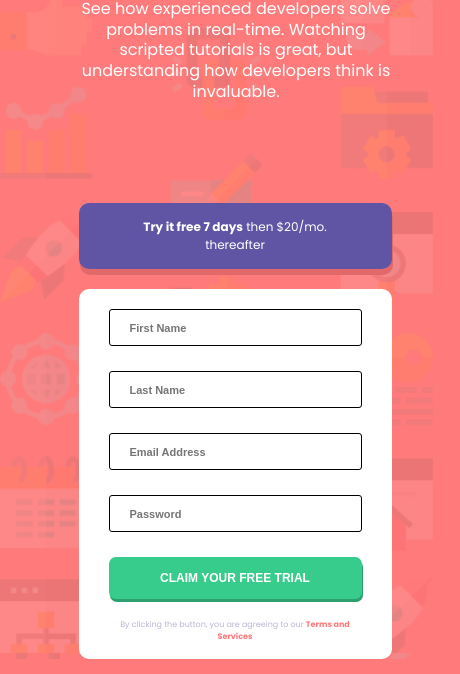
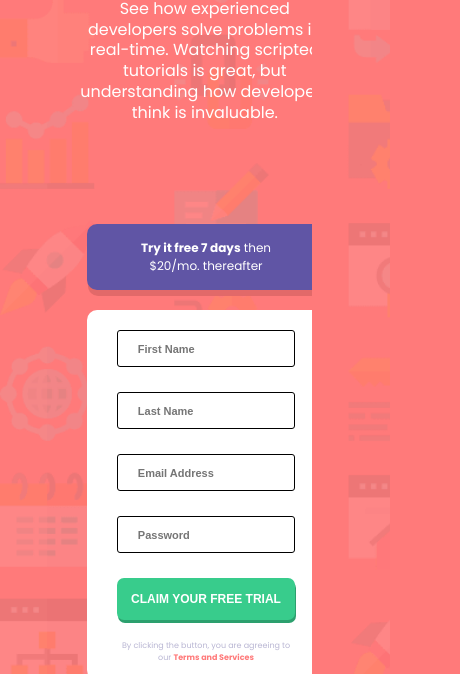
Before and after one commit to iampearlep/intro-component-signup-form, a plain HTML site: page index.html in a window 390 px wide. Shown: the part 268-942 px from the top of the page, 460 px wide, since content can reach past the window. Drawn offline with Linux system fonts and the light colour scheme.

Commit message:
Update styles.css

```diff
--- a/styles.css
+++ b/styles.css
@@ -128,8 +128,9 @@ span {
     margin-top: 50px;
     justify-content: center;
     align-items: center;
-    width: 100%;
+    width: 80%;
     min-height: 100%;
+    overflow-x: hidden;
  }
  .left-item{
     text-align: center;
@@ -149,11 +150,11 @@ span {
  }
  .trial-card {
     padding: 15px 50px;
-    margin-left: -70px;
+    margin-left: -50px;
     margin-right: 30px;
  }
  .form {
-    margin-left: -70px;
+    margin-left: -50px;
     margin-right: 30px;
  }
  .author {
```
